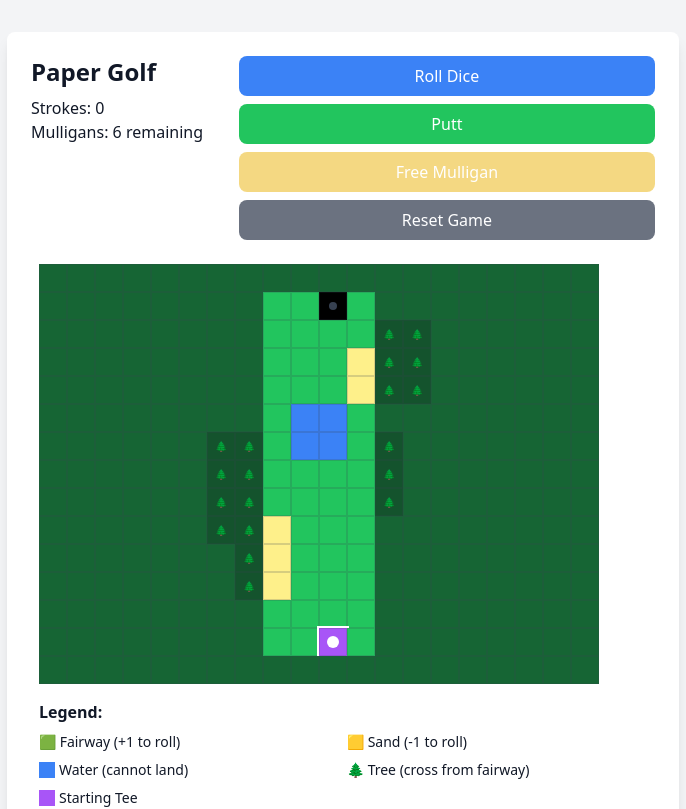
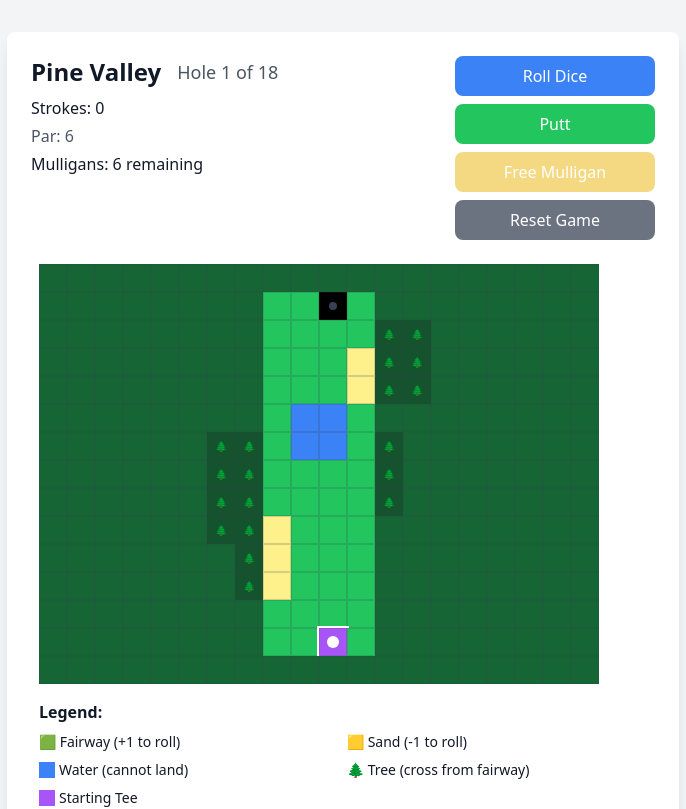
Before and after one commit to mcdendrick/paper-golf-game, a Next.js app: page / in a window 1280 px wide. Shown: the top 809 px of the page, without its empty margins (297-983 px from the left). Built offline with nearby package versions, Linux system fonts and the light colour scheme.

Commit message:
add hole and course info. also add par and parlogic

```diff
--- a/app/components/paper-golf/PaperGolfGame.tsx
+++ b/app/components/paper-golf/PaperGolfGame.tsx
@@ -23,9 +23,16 @@ export const PaperGolfGame: React.FC = () => {
     <Card className="w-full max-w-2xl mx-auto">
       <CardContent className="p-6">
         <div className="mb-4 flex justify-between items-start">
-          <div>
-            <h2 className="text-2xl font-bold mb-2">Paper Golf</h2>
-            <p>Strokes: {gameState.strokes} {gameState.strokes > 6 ? '(Over Par)' : ''}</p>
+          <div className="w-[300px]">
+            <div className="flex items-center gap-4 mb-2">
+              <h2 className="text-2xl font-bold whitespace-nowrap">{gameState.course.name}</h2>
+              <span className="text-lg text-gray-600 whitespace-nowrap">
+                Hole {gameState.course.currentHole} of {gameState.course.totalHoles}
+              </span>
+            </div>
+            <div className="space-y-1">
+              <p>Strokes: {gameState.strokes} {gameState.strokes > gameState.course.par ? '(Over Par)' : ''}</p>
+              <p className="text-gray-600">Par: {gameState.course.par}</p>
               <p>Mulligans: {6 - gameState.mulligansUsed} remaining</p>
               {gameState.lastRoll && (
                 <p>Roll: {gameState.lastRoll} - Select a highlighted square to move</p>
@@ -34,7 +41,8 @@ export const PaperGolfGame: React.FC = () => {
                 <p className="text-sm text-green-600">Select an adjacent square to putt to</p>
               )}
             </div>
-          <div className="space-y-2">
+          </div>
+          <div className="space-y-2 w-[200px]">
             {!gameState.isPutting && (
               <button
                 onClick={rollDice}
@@ -94,9 +102,9 @@ export const PaperGolfGame: React.FC = () => {
           <div className="mt-4 p-4 bg-green-100 text-green-800 rounded-lg">
             <p className="font-bold">Hole in {gameState.strokes}!</p>
             <p>
-              {gameState.strokes <= 6
+              {gameState.strokes <= gameState.course.par
                 ? 'Great job! You made par or better!'
-                : 'Try again to beat par (6 strokes)!'}
+                : `Try again to beat par (${gameState.course.par} strokes)!`}
             </p>
           </div>
         )}
--- a/app/hooks/usePaperGolf.ts
+++ b/app/hooks/usePaperGolf.ts
@@ -15,7 +15,13 @@ export const usePaperGolf = () => {
     mulligansUsed: 0,
     hasUsedFreeTee: false,
     puttableSquares: [],
-    isPutting: false
+    isPutting: false,
+    course: {
+      name: "Pine Valley",
+      currentHole: 1,
+      totalHoles: 18,
+      par: 6
+    }
   });
 
   const [validMoves, setValidMoves] = useState<Position[]>([]);
@@ -242,7 +248,7 @@ export const usePaperGolf = () => {
 
   const resetGame = useCallback(() => {
     setGameState({
-      ballPosition: { x: 10, y: 13 }, // Adjusted to match starting tee position
+      ballPosition: { x: 10, y: 13 },
       strokes: 0,
       path: [],
       lastRoll: null,
@@ -250,7 +256,13 @@ export const usePaperGolf = () => {
       mulligansUsed: 0,
       hasUsedFreeTee: false,
       puttableSquares: [],
-      isPutting: false
+      isPutting: false,
+      course: {
+        name: "Pine Valley",
+        currentHole: 1,
+        totalHoles: 18,
+        par: 6
+      }
     });
     setValidMoves([]);
   }, []);
```
Also changed, not shown: app/types/paper-golf.ts (+8 -0 lines). Lines whose indentation alone changed are shown as unchanged.
